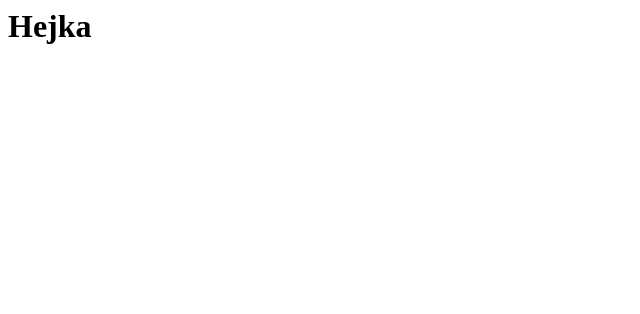
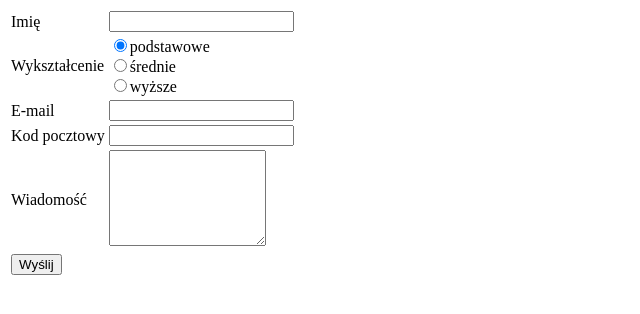
Before and after one commit to grochotk/grupa3, a plain HTML site: page index.html in a window 1280 px wide. Shown: the whole page, without its empty margins (0-640 px from the left). Drawn offline with Linux system fonts and the light colour scheme.

Commit message:
zrobione do punktu 8

```diff
--- a/code.js
+++ b/code.js
@@ -0,0 +1,24 @@
+function pustoTu(zmienna) {
+  var dlugosc = zmienna.length;
+  if (dlugosc == 0) {
+    return true;
+  }
+  else {
+    return false;
+  }
+}
+
+function weryfikacja(formularz) {
+ if (pustoTu(formularz.elements["imie"].value) == true) {
+   alert("Podaj imie człowieku!");
+   return false;
+ }
+ else {
+   return true;
+ }
+
+}
+
+// function test(){
+//   console.log("Działa przycisk");
+// }
--- a/index.html
+++ b/index.html
@@ -1,9 +1,26 @@
-<hmtl>
-  <head>
-    <h1>
-      Hejka
-    </h1>
-
-  </head>
-
-</hmtl>
+<!doctype html>
+<html>
+<head>
+    <title>Formularz osobowy</title>
+    <script src="code.js"></script>
+</head>
+<body>
+    <form name="user_data">
+        <table>
+            <tr><td>Imię</td><td><input type="text" name="imie"></td></tr>
+            <tr>
+                <td>Wykształcenie </td>
+                <td>
+                    <input name="wyksztalcenie" value="wyksztalcenie_p" checked type="radio" />podstawowe<br />
+                    <input name="wyksztalcenie" value="wyksztalcenie_s" type="radio" />średnie </br>
+                    <input name="wyksztalcenie" value="wyksztalcenie_w" type="radio" />wyższe
+</td> </tr>
+            <tr><td>E-mail</td><td><input type="text" name="email"></td></tr>
+            <tr><td>Kod pocztowy</td><td><input type="text" name="kod"></td></tr>
+            <tr><td>Wiadomość</td><td><textarea rows="6" cols="17" name="wiadomosc"></textarea>
+            </td></tr>
+            <tr><td colspan="2"><input type="submit" value="Wyślij" onclick = "return weryfikacja(this.form);"></td></tr>
+        </table>
+    </form>
+</body>
+</html>
```
